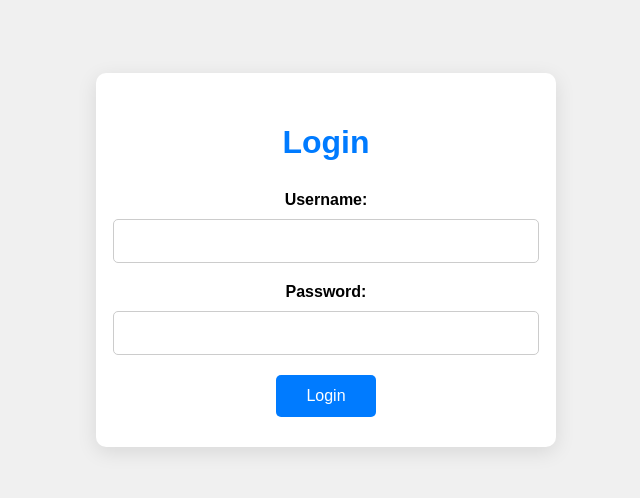
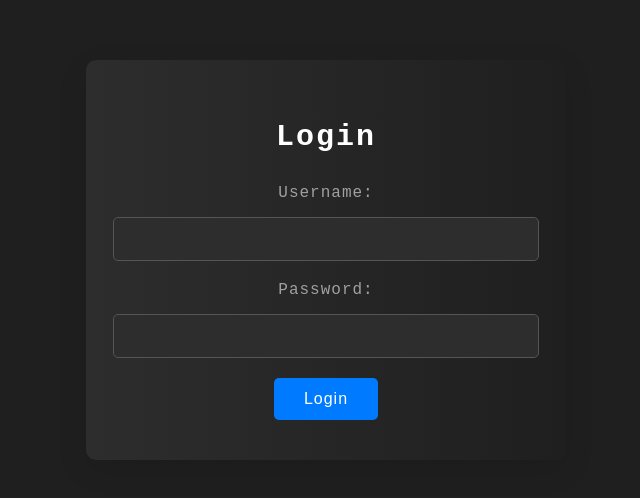
Before and after one commit to klisarov/login, a website: page index.html in a window 1280 px wide. Shown: the part 140-638 px from the top of the page, without its empty margins (314-954 px from the left). Drawn offline with Linux system fonts and the light colour scheme; files that its build step writes are made by us from their sources.

Commit message:
Update styles.css

```diff
--- a/css/styles.css
+++ b/css/styles.css
@@ -1,27 +1,28 @@
 body {
-  font-family: Arial, sans-serif;
+  font-family: 'JetBrains Mono', monospace;
   margin: 0;
   padding: 0;
   display: flex;
   justify-content: center;
   align-items: center;
   height: 100vh;
-  background-color: #f0f0f0;
+  background-color: #1f1f1f;
 }
 
 .container {
   text-align: center;
-  background-color: #fff;
-  padding: 30px;
+  background-color: #2d2d2d;
+  padding: 40px;
   border-radius: 10px;
-  box-shadow: 0px 5px 20px rgba(0, 0, 0, 0.1);
+  box-shadow: 0px 10px 30px rgba(0, 0, 0, 0.1);
   max-width: 400px;
   width: 90%;
 }
 
 h1 {
   margin-bottom: 30px;
-  color: #007bff;
+  color: #fff;
+  font-size: 30px;
 }
 
 form {
@@ -31,18 +32,20 @@ form {
 }
 
 label {
-  margin-bottom: 10px;
+  margin-bottom: 15px;
   font-size: 16px;
-  font-weight: bold;
+  color: #a0a0a0;
 }
 
 input {
   padding: 12px;
   margin-bottom: 20px;
-  border: 1px solid #ccc;
+  border: 1px solid #555;
   border-radius: 5px;
   width: 100%;
   font-size: 16px;
+  background-color: #2d2d2d;
+  color: #fff;
   transition: border-color 0.2s;
 }
 
@@ -71,3 +74,27 @@ button:hover {
   margin-top: 10px;
   font-size: 14px;
 }
+
+
+.container {
+  background-image: linear-gradient(to right, #2d2d2d, #1f1f1f);
+}
+
+h1 {
+  letter-spacing: 2px;
+}
+
+label {
+  letter-spacing: 1px;
+}
+
+button {
+  letter-spacing: 1px;
+}
+
+input::placeholder {
+  color: #a0a0a0;
+}
+
+
+@import url('https://fonts.googleapis.com/css2?family=JetBrains+Mono&display=swap');
```
